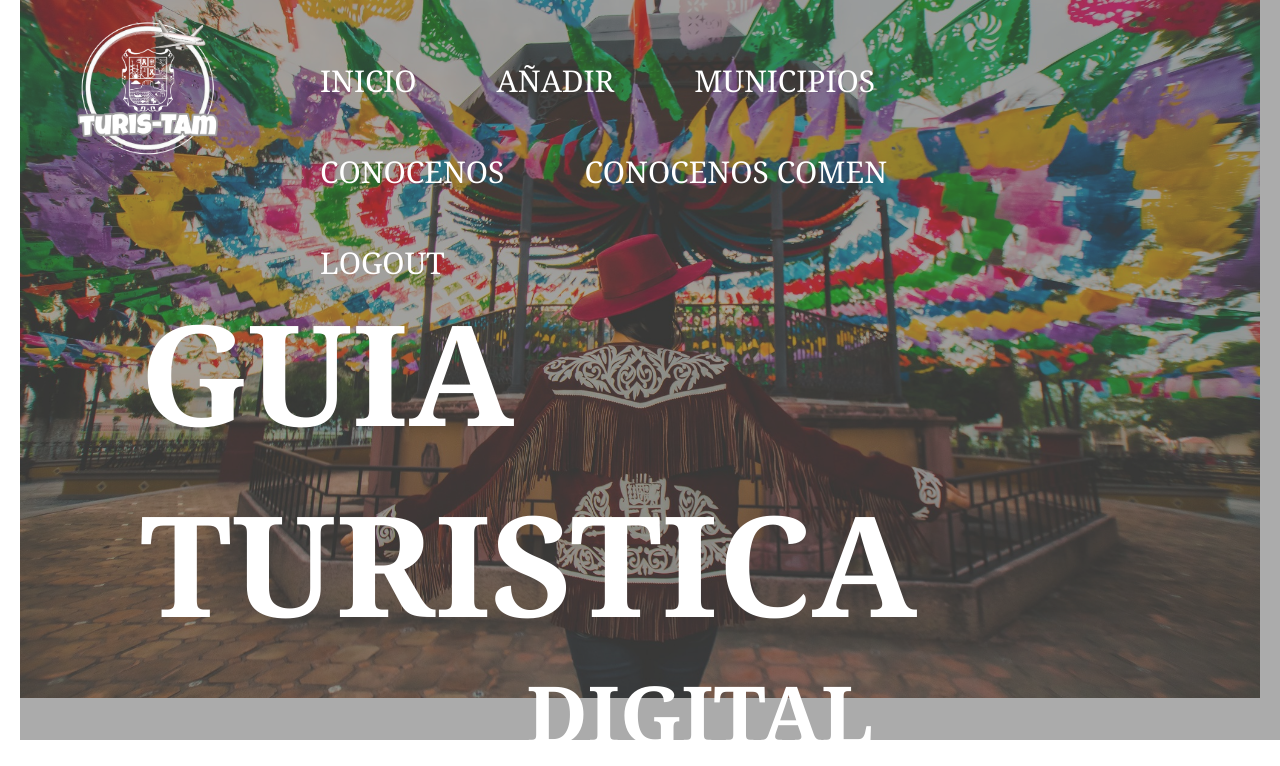
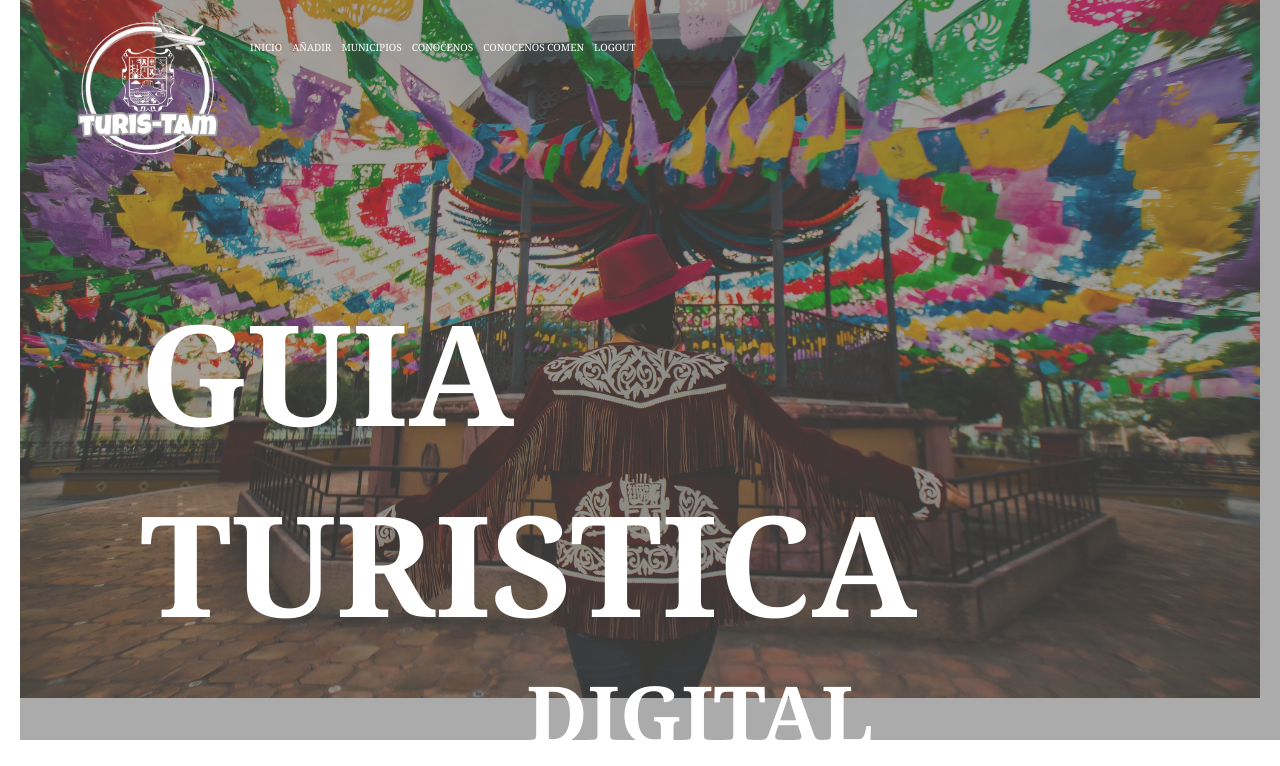
Before and after one commit to Cristal-Toscano/Cristal-Toscano.github.io, a PHP site: page /ProyectoU3/home.html in a window 1280 px wide; the page is wider, and only the part inside the window is pictured. Shown: the top 766 px of that part. Run offline with PHP 8.4, Linux system fonts and the light colour scheme.

Commit message:
Update style.css

```diff
--- a/ProyectoU3/css/style.css
+++ b/ProyectoU3/css/style.css
@@ -66,12 +66,12 @@
      float: left;
      position:relative;
      text-decoration: none;
-     font-size: 30px;
+     font-size: 10px;
      color: rgb(255, 255, 255);
      font-family:Georgia, 'Times New Roman', Times, serif;
-     margin-left: 20px;
-     padding-left: 60px;
-     padding-top: 50px;
+     margin-left: 5px;
+     padding-left: 5px;
+     padding-top: 30px;
  }
 
  .gris{
@@ -166,7 +166,12 @@
      position: relative;
     margin-left: 30px;
  }
-
+.principalartista{
+    position: relative;
+    color: #FFF;
+    font-size: 12px;
+    margin:100px;
+}
 
 
 
```
